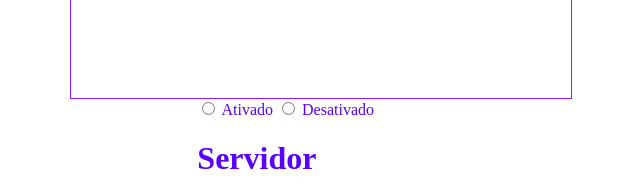
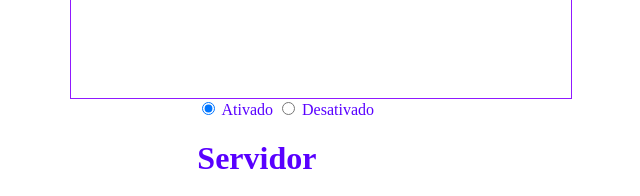
Before and after one commit to EnzoCavig/Redes-e-Computadores, a plain HTML site: page Redes-e-Computadores-master/index.html in a window 1280 px wide. Shown: the part 112-308 px from the top of the page, 398-1038 px from the left. Drawn offline with Linux system fonts and the light colour scheme.

Commit message:
Add files via upload

```diff
--- a/Redes-e-Computadores-master/index.html
+++ b/Redes-e-Computadores-master/index.html
@@ -27,8 +27,8 @@
 
         </div>
         <div class="retorno">
-            <INPUT TYPE="RADIO" NAME="servidor_status" VALUE="ativado"> Ativado
-                <INPUT TYPE="RADIO" NAME=" servidor_status  " VALUE="desativado"> Desativado
+                <INPUT id="servidor_status" TYPE="RADIO" NAME="servidor_status" VALUE="ativado" checked> Ativado
+                <INPUT id="servidor_status" TYPE="RADIO" NAME="servidor_status" VALUE="desativado"> Desativado
                 <h1>Servidor</h1>
                 <div name="servidor" id="servidor" cols="30" rows="12" ></div>
         </div>
```
